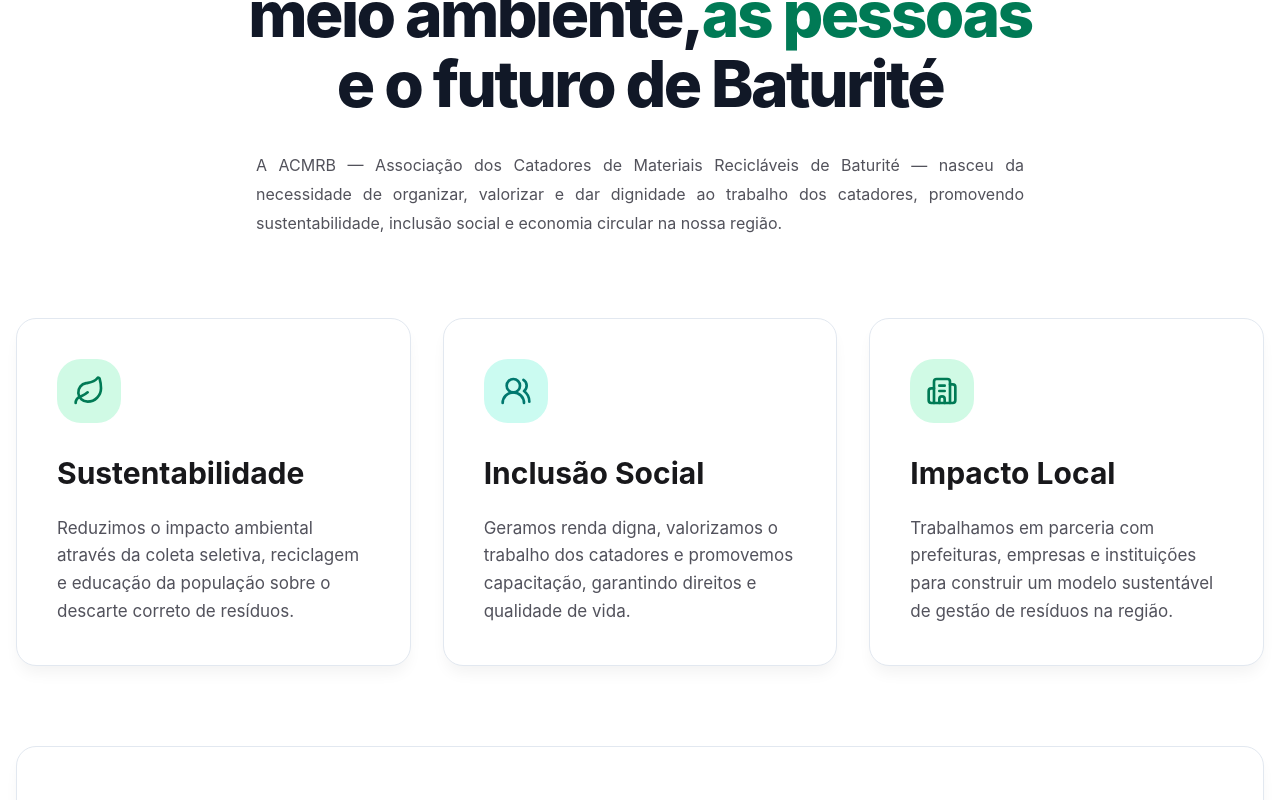
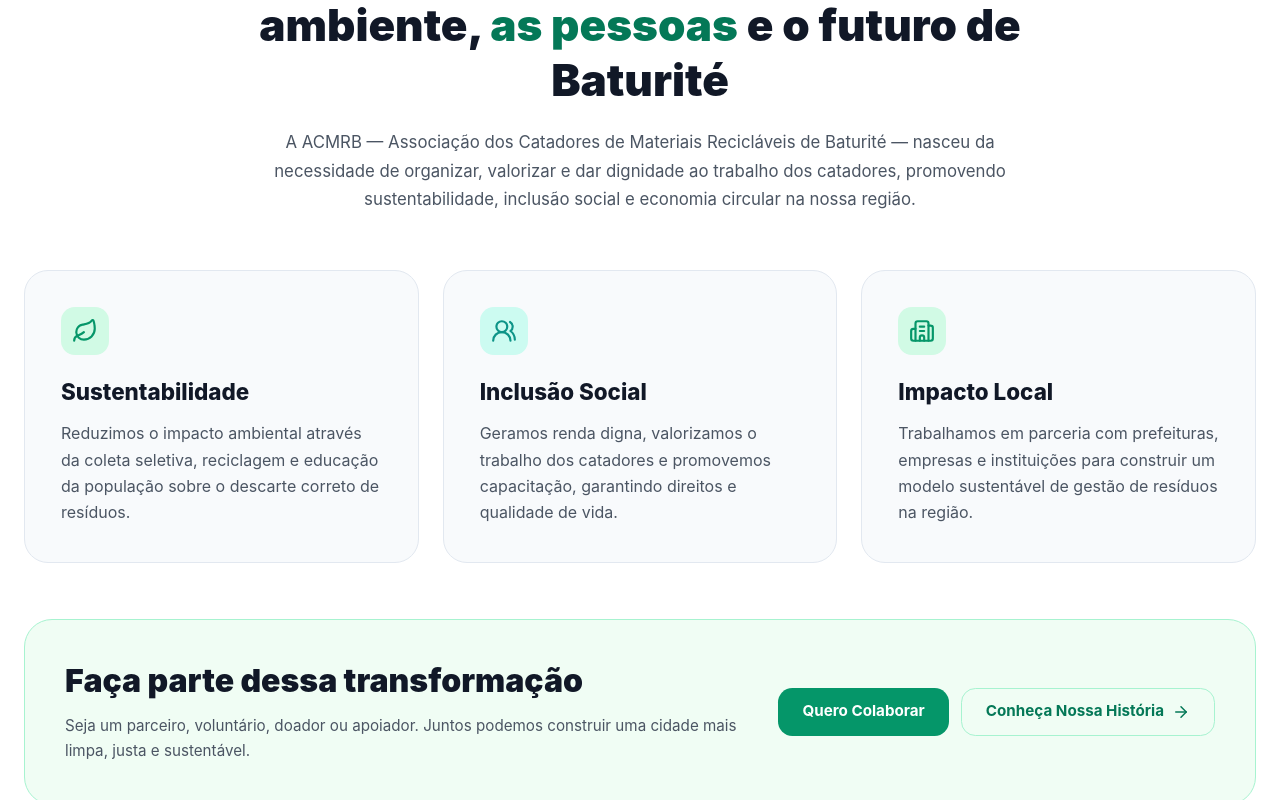
Before and after one commit to joota2500/acmrb-platform, a Next.js app: page / in a window 1280 px wide. Shown: the part 1200-2000 px from the top of the page. Built offline with nearby package versions, Linux system fonts and the light colour scheme; no server answers; the database is empty.

Commit message:
about section finalizado

```diff
--- a/src/components/home/AboutSection.tsx
+++ b/src/components/home/AboutSection.tsx
@@ -1,34 +1,30 @@
 "use client";
 
+import Link from "next/link";
 import { motion } from "framer-motion";
 import { ArrowRight, Leaf, Users2, Building2 } from "lucide-react";
-import "../../app/globals.css";
-import "../../styles/sections.css";
-import "../../styles/components.css";
+
+import "@/styles/about-section.css";
 
 export default function AboutSection() {
   return (
-    <section
-      id="quem-somos"
-      className="section-spacing relative overflow-hidden bg-white"
-    >
-      <div className="container-custom relative z-10">
+    <section id="quem-somos" className="about">
+      <div className="about__container">
         {/* Cabeçalho */}
         <motion.div
-          initial={{ opacity: 0, y: 40 }}
+          initial={{ opacity: 0, y: 30 }}
           whileInView={{ opacity: 1, y: 0 }}
           viewport={{ once: true }}
-          className="max-w-4xl mx-auto text-center mb-20"
+          className="about__header"
         >
-          <div className="section-tag mx-auto mb-6">Nossa História</div>
+          <span className="about__tag">Nossa História</span>
 
-          <h2 className="section-title text-balance">
+          <h2 className="about__title">
             Comprometidos com o meio ambiente,
-            <span className="text-emerald-700">as pessoas</span> e o futuro de
-            Baturité
+            <span> as pessoas</span> e o futuro de Baturité
           </h2>
 
-          <p className="section-description mt-8 max-w-3xl mx-auto">
+          <p className="about__description">
             A ACMRB — Associação dos Catadores de Materiais Recicláveis de
             Baturité — nasceu da necessidade de organizar, valorizar e dar
             dignidade ao trabalho dos catadores, promovendo sustentabilidade,
@@ -36,22 +32,20 @@ export default function AboutSection() {
           </p>
         </motion.div>
 
-        {/* Grid de Valores */}
-        <div className="grid md:grid-cols-3 gap-8">
+        {/* Cards */}
+        <div className="about__grid">
           <motion.div
-            initial={{ opacity: 0, y: 40 }}
+            initial={{ opacity: 0, y: 30 }}
             whileInView={{ opacity: 1, y: 0 }}
             viewport={{ once: true }}
             transition={{ delay: 0.1 }}
-            className="glass-card rounded-4xl p-8 md:p-10 group hover:-translate-y-2 transition-all"
+            className="about__card"
           >
-            <div className="w-14 h-14 md:w-16 md:h-16 rounded-3xl bg-emerald-100 flex items-center justify-center text-emerald-700 mb-8 group-hover:scale-110 transition">
-              <Leaf size={32} />
+            <div className="about__icon about__icon--green">
+              <Leaf size={26} />
             </div>
-            <h3 className="text-2xl md:text-3xl font-bold text-zinc-900">
-              Sustentabilidade
-            </h3>
-            <p className="text-zinc-600 mt-6 leading-relaxed text-base md:text-[17px]">
+            <h3>Sustentabilidade</h3>
+            <p>
               Reduzimos o impacto ambiental através da coleta seletiva,
               reciclagem e educação da população sobre o descarte correto de
               resíduos.
@@ -59,38 +53,34 @@ export default function AboutSection() {
           </motion.div>
 
           <motion.div
-            initial={{ opacity: 0, y: 40 }}
+            initial={{ opacity: 0, y: 30 }}
             whileInView={{ opacity: 1, y: 0 }}
             viewport={{ once: true }}
             transition={{ delay: 0.2 }}
-            className="glass-card rounded-4xl p-8 md:p-10 group hover:-translate-y-2 transition-all"
+            className="about__card"
           >
-            <div className="w-14 h-14 md:w-16 md:h-16 rounded-3xl bg-teal-100 flex items-center justify-center text-teal-700 mb-8 group-hover:scale-110 transition">
-              <Users2 size={32} />
+            <div className="about__icon about__icon--teal">
+              <Users2 size={26} />
             </div>
-            <h3 className="text-2xl md:text-3xl font-bold text-zinc-900">
-              Inclusão Social
-            </h3>
-            <p className="text-zinc-600 mt-6 leading-relaxed text-base md:text-[17px]">
+            <h3>Inclusão Social</h3>
+            <p>
               Geramos renda digna, valorizamos o trabalho dos catadores e
               promovemos capacitação, garantindo direitos e qualidade de vida.
             </p>
           </motion.div>
 
           <motion.div
-            initial={{ opacity: 0, y: 40 }}
+            initial={{ opacity: 0, y: 30 }}
             whileInView={{ opacity: 1, y: 0 }}
             viewport={{ once: true }}
             transition={{ delay: 0.3 }}
-            className="glass-card rounded-4xl p-8 md:p-10 group hover:-translate-y-2 transition-all"
+            className="about__card"
           >
-            <div className="w-14 h-14 md:w-16 md:h-16 rounded-3xl bg-emerald-100 flex items-center justify-center text-emerald-700 mb-8 group-hover:scale-110 transition">
-              <Building2 size={32} />
+            <div className="about__icon about__icon--green">
+              <Building2 size={26} />
             </div>
-            <h3 className="text-2xl md:text-3xl font-bold text-zinc-900">
-              Impacto Local
-            </h3>
-            <p className="text-zinc-600 mt-6 leading-relaxed text-base md:text-[17px]">
+            <h3>Impacto Local</h3>
+            <p>
               Trabalhamos em parceria com prefeituras, empresas e instituições
               para construir um modelo sustentável de gestão de resíduos na
               região.
@@ -98,37 +88,30 @@ export default function AboutSection() {
           </motion.div>
         </div>
 
-        {/* CTA Final */}
+        {/* CTA */}
         <motion.div
-          initial={{ opacity: 0, y: 40 }}
+          initial={{ opacity: 0, y: 30 }}
           whileInView={{ opacity: 1, y: 0 }}
           viewport={{ once: true }}
-          transition={{ delay: 0.4 }}
-          className="mt-20 glass-card rounded-4xl p-10 md:p-16 flex flex-col md:flex-row items-center gap-12"
+          transition={{ delay: 0.35 }}
+          className="about__cta"
         >
-          <div className="flex-1">
-            <h3 className="text-3xl md:text-4xl font-black text-zinc-900">
-              Faça parte dessa transformação
-            </h3>
-            <p className="mt-6 text-zinc-600 text-base md:text-lg leading-relaxed">
+          <div className="about__cta-text">
+            <h3>Faça parte dessa transformação</h3>
+            <p>
               Seja um parceiro, voluntário, doador ou apoiador. Juntos podemos
               construir uma cidade mais limpa, justa e sustentável.
             </p>
           </div>
 
-          <div className="flex flex-col sm:flex-row gap-4 w-full md:w-auto">
-            <a
-              href="#contato"
-              className="primary-button whitespace-nowrap px-8 md:px-12 py-3 md:py-4 text-base md:text-lg"
-            >
+          <div className="about__cta-buttons">
+            <a href="#contato" className="about__btn-primary">
               Quero Colaborar
             </a>
-            <a
-              href="/quem-somos"
-              className="h-12 md:h-14 px-8 md:px-10 border border-emerald-200 rounded-3xl font-bold flex items-center justify-center text-emerald-700 hover:bg-emerald-50 transition text-base md:text-lg"
-            >
+            <Link href="/quem-somos" className="about__btn-secondary">
               Conheça Nossa História
-            </a>
+              <ArrowRight size={18} />
+            </Link>
           </div>
         </motion.div>
       </div>
--- /dev/null
+++ b/src/styles/about-section.css
@@ -0,0 +1,296 @@
+/* ==================== ABOUT SECTION ==================== */
+
+.about {
+  position: relative;
+  overflow: hidden;
+  background: white;
+  padding: 4rem 0;
+}
+
+@media (min-width: 768px) {
+  .about {
+    padding: 5.5rem 0;
+  }
+}
+
+@media (min-width: 1024px) {
+  .about {
+    padding: 7rem 0;
+  }
+}
+
+.about__container {
+  max-width: 80rem;
+  margin: 0 auto;
+  padding: 0 1rem;
+}
+
+@media (min-width: 768px) {
+  .about__container {
+    padding: 0 1.5rem;
+  }
+}
+
+/* Header */
+.about__header {
+  max-width: 48rem;
+  margin: 0 auto 2.5rem;
+  text-align: center;
+}
+
+@media (min-width: 768px) {
+  .about__header {
+    margin-bottom: 3.5rem;
+  }
+}
+
+.about__tag {
+  display: inline-block;
+  padding: 0.4rem 1rem;
+  border-radius: 9999px;
+  background: #ecfdf5;
+  color: #059669;
+  font-size: 0.8rem;
+  font-weight: 700;
+  margin-bottom: 1rem;
+}
+
+.about__title {
+  font-size: 1.6rem;
+  font-weight: 900;
+  color: #111827;
+  line-height: 1.25;
+}
+
+@media (min-width: 768px) {
+  .about__title {
+    font-size: 2.25rem;
+  }
+}
+
+@media (min-width: 1024px) {
+  .about__title {
+    font-size: 2.75rem;
+  }
+}
+
+.about__title span {
+  color: #047857;
+}
+
+.about__description {
+  margin-top: 1.25rem;
+  font-size: 0.95rem;
+  line-height: 1.7;
+  color: #4b5563;
+  text-align: justify;
+}
+
+@media (min-width: 768px) {
+  .about__description {
+    font-size: 1.05rem;
+    text-align: center;
+  }
+}
+
+/* Grid de cards */
+/* Grid de cards */
+.about__grid {
+  display: grid;
+  grid-template-columns: 1fr 1fr;
+  gap: 1rem;
+}
+
+/* O 3º card (Impacto Local) ocupa as 2 colunas */
+.about__card:nth-child(3) {
+  grid-column: 1 / -1;
+}
+
+/* Desktop: 3 colunas iguais */
+@media (min-width: 1024px) {
+  .about__grid {
+    grid-template-columns: 1fr 1fr 1fr;
+    gap: 1.5rem;
+  }
+
+  .about__card:nth-child(3) {
+    grid-column: auto; /* volta ao normal */
+  }
+}
+
+.about__card {
+  background: #f8fafc;
+  border: 1px solid #e2e8f0;
+  border-radius: 1.25rem;
+  padding: 1.25rem;
+  transition: all 0.3s;
+}
+
+@media (min-width: 768px) {
+  .about__card {
+    padding: 1.75rem;
+    border-radius: 1.5rem;
+  }
+}
+
+@media (min-width: 1024px) {
+  .about__card {
+    padding: 2.25rem;
+  }
+}
+
+.about__card:hover {
+  transform: translateY(-6px);
+  box-shadow: 0 15px 35px rgba(16, 185, 129, 0.12);
+  border-color: #a7f3d0;
+}
+
+.about__icon {
+  width: 48px;
+  height: 48px;
+  border-radius: 14px;
+  display: flex;
+  align-items: center;
+  justify-content: center;
+  margin-bottom: 1.25rem;
+}
+
+.about__icon--green {
+  background: #d1fae5;
+  color: #059669;
+}
+
+.about__icon--teal {
+  background: #ccfbf1;
+  color: #0d9488;
+}
+
+.about__card h3 {
+  font-size: 1.2rem;
+  font-weight: 800;
+  color: #111827;
+  margin-bottom: 0.75rem;
+}
+
+@media (min-width: 1024px) {
+  .about__card h3 {
+    font-size: 1.4rem;
+  }
+}
+
+.about__card p {
+  font-size: 0.9rem;
+  line-height: 1.65;
+  color: #4b5563;
+}
+
+@media (min-width: 1024px) {
+  .about__card p {
+    font-size: 1rem;
+  }
+}
+
+/* CTA */
+.about__cta {
+  margin-top: 2.5rem;
+  background: #f0fdf4;
+  border: 1px solid #a7f3d0;
+  border-radius: 1.75rem;
+  padding: 1.75rem;
+  display: flex;
+  flex-direction: column;
+  gap: 1.5rem;
+}
+
+@media (min-width: 768px) {
+  .about__cta {
+    margin-top: 3.5rem;
+    padding: 2.5rem;
+    flex-direction: row;
+    align-items: center;
+    gap: 2.5rem;
+  }
+}
+
+.about__cta-text {
+  flex: 1;
+}
+
+.about__cta-text h3 {
+  font-size: 1.4rem;
+  font-weight: 900;
+  color: #111827;
+  line-height: 1.3;
+}
+
+@media (min-width: 768px) {
+  .about__cta-text h3 {
+    font-size: 1.75rem;
+  }
+}
+
+@media (min-width: 1024px) {
+  .about__cta-text h3 {
+    font-size: 2rem;
+  }
+}
+
+.about__cta-text p {
+  margin-top: 0.75rem;
+  font-size: 0.95rem;
+  line-height: 1.65;
+  color: #4b5563;
+}
+
+.about__cta-buttons {
+  display: flex;
+  flex-direction: column;
+  gap: 0.75rem;
+  width: 100%;
+}
+
+@media (min-width: 640px) {
+  .about__cta-buttons {
+    flex-direction: row;
+    width: auto;
+  }
+}
+
+.about__btn-primary {
+  height: 3rem;
+  padding: 0 1.5rem;
+  border-radius: 0.9rem;
+  background: #059669;
+  color: white;
+  font-weight: 700;
+  font-size: 0.95rem;
+  display: inline-flex;
+  align-items: center;
+  justify-content: center;
+  text-decoration: none;
+  transition: all 0.3s;
+}
+
+.about__btn-primary:hover {
+  background: #047857;
+}
+
+.about__btn-secondary {
+  height: 3rem;
+  padding: 0 1.5rem;
+  border-radius: 0.9rem;
+  border: 1px solid #a7f3d0;
+  color: #047857;
+  font-weight: 700;
+  font-size: 0.95rem;
+  display: inline-flex;
+  align-items: center;
+  justify-content: center;
+  gap: 0.5rem;
+  text-decoration: none;
+  transition: all 0.3s;
+}
+
+.about__btn-secondary:hover {
+  background: #ecfdf5;
+}
```
Also changed, not shown: src/styles/quem-somos.css (+32 -2 lines).
